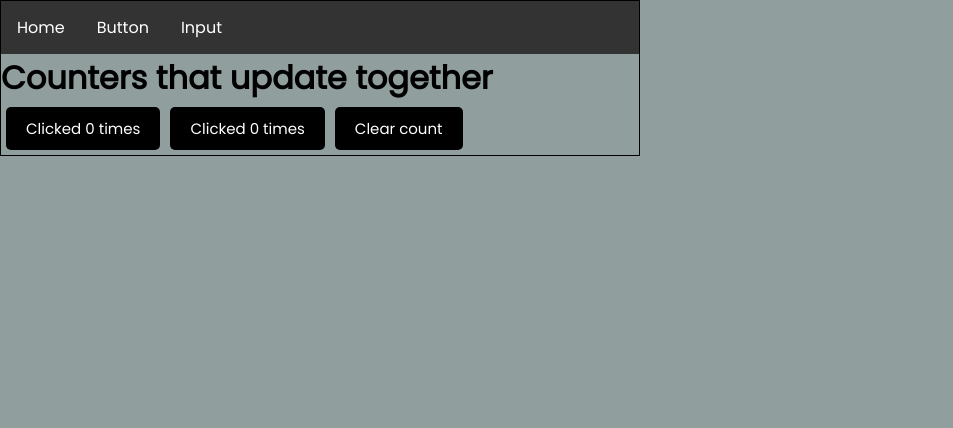
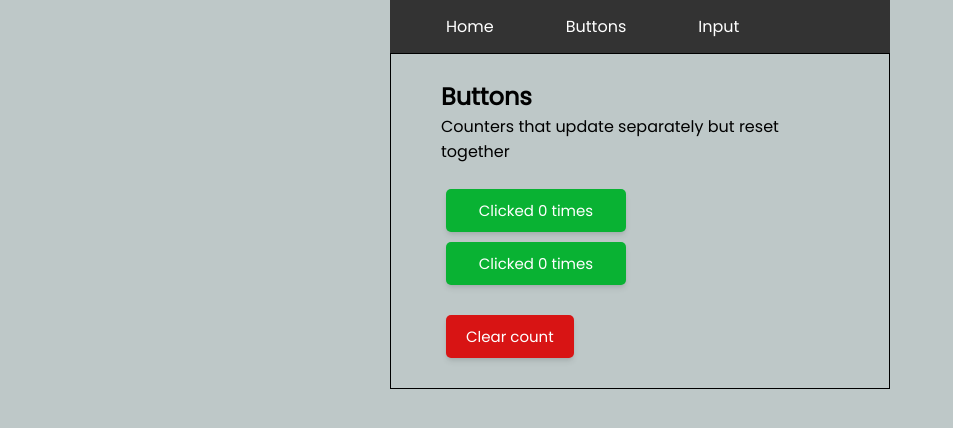
Before and after one commit to nellipelkonen/kodarit-react-demo, a React (Create React App) app in the folder newproject/: page /button in a window 1280 px wide. Shown: the top 428 px of the page, without its empty margins (0-953 px from the left). Built offline with nearby package versions, Linux system fonts and the light colour scheme.

Commit message:
separate count and shared reset +css

```diff
--- a/newproject/src/App.css
+++ b/newproject/src/App.css
@@ -8,101 +8,12 @@
 
 
 
-.container {
-  max-width: 500px;
-  margin: 30px auto;
-  overflow: auto;
-  min-height: 300px;
-  border: 1px solid steelblue;
-  padding: 30px;
-  border-radius: 5px;
-}
-
-.header {
+body {
   display: flex;
-  justify-content: space-between;
+  justify-content: center;
   align-items: center;
-  margin-bottom: 20px;
-}
-
-
-
-.btn:focus {
-  outline: none;
-}
-
-.btn:active {
-  transform: scale(0.98);
-}
-
-.btn-block {
-  display: block;
-  width: 100%;
-}
-
-.task {
-  background: #f4f4f4;
-  margin: 5px;
-  padding: 10px 20px;
-  cursor: pointer;
-}
-
-.task.reminder {
-  border-left: 5px solid green;
-}
-
-.task h3 {
-  display: flex;
-  align-items: center;
-  justify-content: space-between;
-}
-
-.add-form {
-  margin-bottom: 40px;
-}
-
-.form-control {
-  margin: 20px 0;
-}
-
-.form-control label {
-  display: block;
-}
-
-.form-control input {
-  width: 100%;
-  height: 40px;
-  margin: 5px;
-  padding: 3px 7px;
-  font-size: 17px;
-}
-
-.form-control-check {
-  display: flex;
-  align-items: center;
-  justify-content: space-between;
-}
-
-.form-control-check label {
-  flex: 1;
-}
-
-.form-control-check input {
-  flex: 2;
-  height: 20px;
-}
-
-footer {
-  margin-top: 30px;
-  text-align: center;
-}
-
-
-
-body {
-
   font-family: 'Poppins', sans-serif;
-  background-color: rgb(145, 158, 158);
+  background-color: rgb(190, 200, 200);
 }
 
 .btn {
@@ -119,27 +30,62 @@ body {
   font-family: inherit;
 }
 
+.btn:focus {
+  outline: none;
+}
+
 .btn:active {
   transform: scale(0.98);
 }
 
+.btn-block {
+  display: block;
+  width: 100%;
+}
+
 input[type=text] {
-  width: 50%;
+  width: 300px;
   padding: 12px 20px;
   margin: 8px 0;
+  margin-bottom: 25px;
   box-sizing: border-box;
 }
 
+input[type=submit] {
+  box-shadow: 0 4px 6px -1px rgb(0 0 0 / 0.1), 0 2px 4px -2px rgb(0 0 0 / 0.1);
+  margin-left: 20px;
+}
+
 .input map {
+  width: auto;
+}
 
+.mapheader{
+  padding-top: 12px;
+}
+
+
+.jokulista{
+  display: flex;
+  justify-content: space-between
+}
+
+.mapitem {
+  margin-left: 20px;
+  margin-bottom: 10px;
+  justify-content: space-between;
 }
 
 .maincontent{
-  width: 50%;
-  height: 70%;
-  display: block;
+  width: 500px;
+  height: auto;
+  padding-left: 50px;
+  padding-right: 50px;
+  padding-top: 25px;
+  padding-bottom: 25px;
   border: 1px solid black;
-  background-color: rgb(145, 158, 158);
+  margin-bottom: 50px;
+
 }
 
 .navlist {
@@ -152,6 +98,7 @@ input[type=text] {
 
 .navlink {
   float: left;
+  margin-left: 40px;
 }
 
 .navlink a {
@@ -165,3 +112,80 @@ input[type=text] {
 .navlink a:hover {
   background-color: #111;
 }
+
+.inputheader {
+  padding-bottom: 15px;
+}
+
+.inputspan {
+  padding-bottom: 200px;
+}
+
+.btn-delete {
+  box-shadow: 0 4px 6px -1px rgb(0 0 0 / 0.1), 0 2px 4px -2px rgb(0 0 0 / 0.1);
+  display: inline-block;
+  background: rgb(223, 24, 24);
+  color: #fff;
+  border: none;
+  padding: 7px 17px;
+  margin: 5px;
+  border-radius: 5px;
+  cursor: pointer;
+  text-decoration: none;
+  font-size: 15px;
+  font-family: inherit;
+  margin-right: 10px;
+}
+
+.btn-add {
+  box-shadow: 0 4px 6px -1px rgb(0 0 0 / 0.1), 0 2px 4px -2px rgb(0 0 0 / 0.1);
+  display: inline-block;
+  background: rgb(9, 178, 51);
+  color: #fff;
+  border: none;
+  padding: 10px 20px;
+  margin: 5px;
+  border-radius: 5px;
+  cursor: pointer;
+  text-decoration: none;
+  font-size: 15px;
+  font-family: inherit;
+}
+
+.btn-clear {
+  box-shadow: 0 4px 6px -1px rgb(0 0 0 / 0.1), 0 2px 4px -2px rgb(0 0 0 / 0.1);
+  display: inline-block;
+  background: rgb(216, 20, 20);
+  color: #fff;
+  border: none;
+  padding: 10px 20px;
+  margin: 5px;
+  border-radius: 5px;
+  cursor: pointer;
+  text-decoration: none;
+  font-size: 15px;
+  font-family: inherit;
+
+}
+
+.btn-count {
+  box-shadow: 0 4px 6px -1px rgb(0 0 0 / 0.1), 0 2px 4px -2px rgb(0 0 0 / 0.1);
+  width: 180px;
+  display: inline-block;
+  background: rgb(9, 178, 51);
+  color: #fff;
+  border: none;
+  padding: 10px 20px;
+  margin: 5px;
+  border-radius: 5px;
+  cursor: pointer;
+  text-decoration: none;
+  font-size: 15px;
+  font-family: inherit;
+}
+
+
+.btn-group {
+  margin-top: 20px;
+  margin-bottom: 20px;
+}
--- a/newproject/src/App.js
+++ b/newproject/src/App.js
@@ -1,9 +1,9 @@
 import React from 'react';
 import './App.css';
-import { Layout }from "./pages/layout";
-import { Home } from "./pages/home";
-import { Button } from './pages/button';
-import { InputTutorial } from './pages/input';
+import { Layout }from "./pages/Layout";
+import { Home } from "./pages/Home";
+import { Button } from './pages/Button';
+import { InputTutorial } from './pages/Input';
 import ReactDOM from "react-dom/client";
 import { BrowserRouter, Routes, Route } from "react-router-dom";
 
@@ -13,13 +13,12 @@ function App() {
   return (
 
     <BrowserRouter>
-    <div className='maincontent'>
+    <div className='asd'>
       <Routes>
         <Route path='/' element={<Layout />}>
           <Route index element={<Home />} />
           <Route path='input' element={<InputTutorial />} />
-          <Route path='button' element={<Button />
-          } />
+          <Route path='button' element={<Button />} />
         </Route>
       </Routes>
     </div>
--- a/newproject/src/pages/button.jsx
+++ b/newproject/src/pages/button.jsx
@@ -3,27 +3,39 @@ const { useState } = React;
 
 export const Button = (handleClick, resetCount) => {
   const [count, setCount] = useState(0);
+  const [count2, setCount2] = useState(0);
+
 
   function handleClick() {
     setCount(count + 1);
   }
 
+  function handleClick2() {
+    setCount2(count2 + 1);
+  }
+
   function resetCount() {
     setCount(0);
+    setCount2(0);
   }
 
     return (
-      <div>
-        <h1>Counters that update together</h1>
-        <button className='btn' onClick={() => handleClick()}>
-          Clicked {count} times
-        </button>
-        <button className='btn' onClick={() => handleClick()}>
-          Clicked {count} times
-        </button>
-        <button className='btn' onClick={() => resetCount()}>
-          Clear count
-        </button>
+      <div className='maincontent'>
+        <h2>Buttons</h2>
+        <span>Counters that update separately but reset together</span>
+          <div className='btn-group'>
+            <button className='btn-count' onClick={() => handleClick()}>
+              Clicked {count} times
+            </button><br></br>
+            <button className='btn-count' onClick={() => handleClick2()}>
+              Clicked {count2} times
+            </button><br></br>
+          </div>
+            <button className='btn-clear' onClick={() => resetCount()}>
+              Clear count
+            </button>
       </div>
     );
   }
+
+export default Button;
--- a/newproject/src/pages/home.jsx
+++ b/newproject/src/pages/home.jsx
@@ -2,6 +2,13 @@ import React from 'react';
 
 export const Home = () => {
     return (
-      <h1>Home</h1>
+        <div className='maincontent'>
+            <h1>Home</h1>
+            <span>A simple tutorial for react components.</span>
+
+            <ul>
+
+            </ul>
+        </div>
     );
   }
--- a/newproject/src/pages/input.jsx
+++ b/newproject/src/pages/input.jsx
@@ -13,27 +13,39 @@ export const InputTutorial = () => {
       };
 
     return (
-        <div className='inputcontent'>
+        <div className='maincontent'>
             <form onSubmit={(event) => {
                 event.preventDefault()
                 const temp = [inputValue, ...content];
                 setContent(temp);
                 setInputValue('');
             }}>
-                <h2>Input tutorial</h2>
+                <div className='inputheader'>
+                <h2 >Input tutorial</h2>
+                <span>Component that renders data submitted in the form and deletes individual rows.</span>
+                </div>
                 <input
                     type='text'
+                    className='inputfield'
                     placeholder='Type here...'
                     value={inputValue}
                     onChange={e => setInputValue(e.target.value)}
                     required
                 />
-                <input type="submit" value='Add' className='btn'/>
+
+                <input type="submit" value='Add' className='btn-add'/>
             {
                 content.map((content, index) => (
                 <div className='inputmap'>
-                <h3 key={index}>{content}</h3>
-                <button onClick={() => removeHandler(index)} type="button" className='btn'>Delete</button>
+                    <ul>
+                        <li className='mapitem'>
+                            <div className='jokulista'>
+                                <h4 className='mapheader' key={index}>{content}</h4>
+                                <button onClick={() => removeHandler(index)} type="button" className='btn-delete'>X</button>
+                            </div>
+                        </li>
+
+                    </ul>
                 </div>
                 )
             )}
--- a/newproject/src/pages/layout.jsx
+++ b/newproject/src/pages/layout.jsx
@@ -10,7 +10,7 @@ export const Layout = () => {
             <Link to="/">Home</Link>
           </li>
           <li className="navlink">
-            <Link to="/button">Button</Link>
+            <Link to="/button">Buttons</Link>
           </li>
           <li className="navlink">
             <Link to="/input">Input</Link>
```
